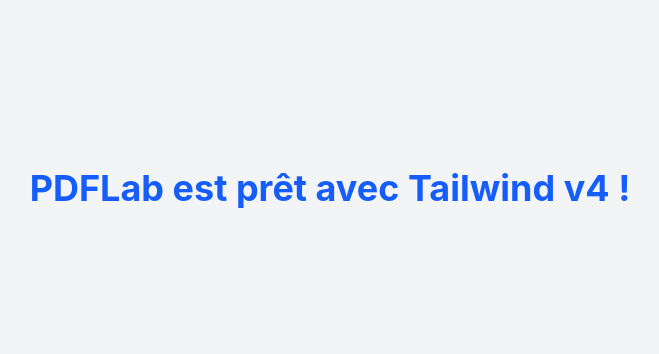
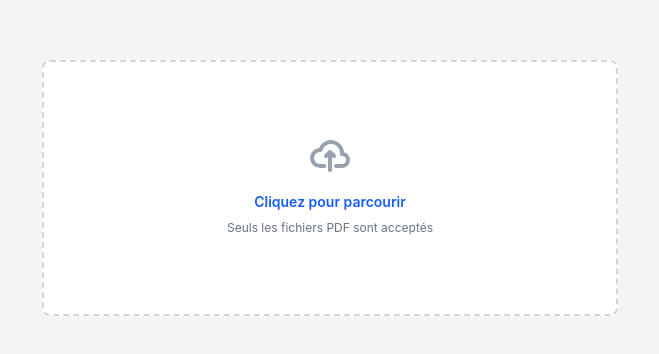
Before and after one commit to Menexsoul/PDFLab, a React (Vite) app: page / in a window 1280 px wide. Shown: the part 212-566 px from the top of the page, without its empty margins (310-969 px from the left). Built offline with nearby package versions, Linux system fonts and the light colour scheme.

Commit message:
selectionner un PDF ajouté

```diff
--- a/src/App.tsx
+++ b/src/App.tsx
@@ -1,7 +1,13 @@
+import { FileUploader } from './components/FileUploader';
+
 function App() {
+  const handlePdfSelect = (file: File) => {
+    console.log('Fichier sélectionné :', file.name, file.size);
+  };
+
   return (
-    <div className="flex min-h-screen items-center justify-center bg-gray-100">
-      <h1 className="text-4xl font-bold text-blue-600">PDFLab est prêt avec Tailwind v4 !</h1>
+    <div className="flex min-h-screen items-center justify-center p-4 bg-gray-100">
+      <FileUploader onFileSelect={handlePdfSelect} />
     </div>
   );
 }
--- /dev/null
+++ b/src/components/FileUploader.tsx
@@ -0,0 +1,55 @@
+import React from 'react';
+
+interface FileUploaderProps {
+  onFileSelect: (file: File) => void;
+}
+
+export function FileUploader({ onFileSelect }: FileUploaderProps) {
+  // Fonction à appeler quand l'input change
+  const handleFileChange = (event: React.ChangeEvent<HTMLInputElement>) => {
+    const files = event.target.files;
+    if (files && files.length > 0) {
+      onFileSelect(files[0]);
+    }
+  };
+
+  return (
+    <div className="flex w-full max-w-xl flex-col items-center justify-center">
+      <label
+        htmlFor="pdf-upload"
+        className="flex h-64 w-full cursor-pointer flex-col items-center justify-center rounded-lg border-2 border-dashed border-gray-300 bg-white transition-colors hover:bg-gray-50"
+      >
+        <div className="flex flex-col items-center justify-center pb-6 pt-5">
+          {/* Une petite icône SVG pour rendre l'UI plus professionnelle */}
+          <svg
+            className="mb-4 h-10 w-10 text-gray-400"
+            aria-hidden="true"
+            xmlns="http://www.w3.org/2000/svg"
+            fill="none"
+            viewBox="0 0 20 16"
+          >
+            <path
+              stroke="currentColor"
+              strokeLinecap="round"
+              strokeLinejoin="round"
+              strokeWidth="2"
+              d="M13 13h3a3 3 0 0 0 0-6h-.025A5.56 5.56 0 0 0 16 6.5 5.5 5.5 0 0 0 5.207 5.021C5.137 5.017 5.071 5 5 5a4 4 0 0 0 0 8h2.167M10 15V6m0 0L8 8m2-2 2 2"
+            />
+          </svg>
+          <p className="mb-2 text-sm text-gray-600">
+            <span className="font-semibold text-blue-600">Cliquez pour parcourir</span>
+          </p>
+          <p className="text-xs text-gray-500">Seuls les fichiers PDF sont acceptés</p>
+        </div>
+
+        <input
+          id="pdf-upload"
+          type="file"
+          className="hidden"
+          accept=".pdf,application/pdf"
+          onChange={handleFileChange}
+        />
+      </label>
+    </div>
+  );
+}
```
